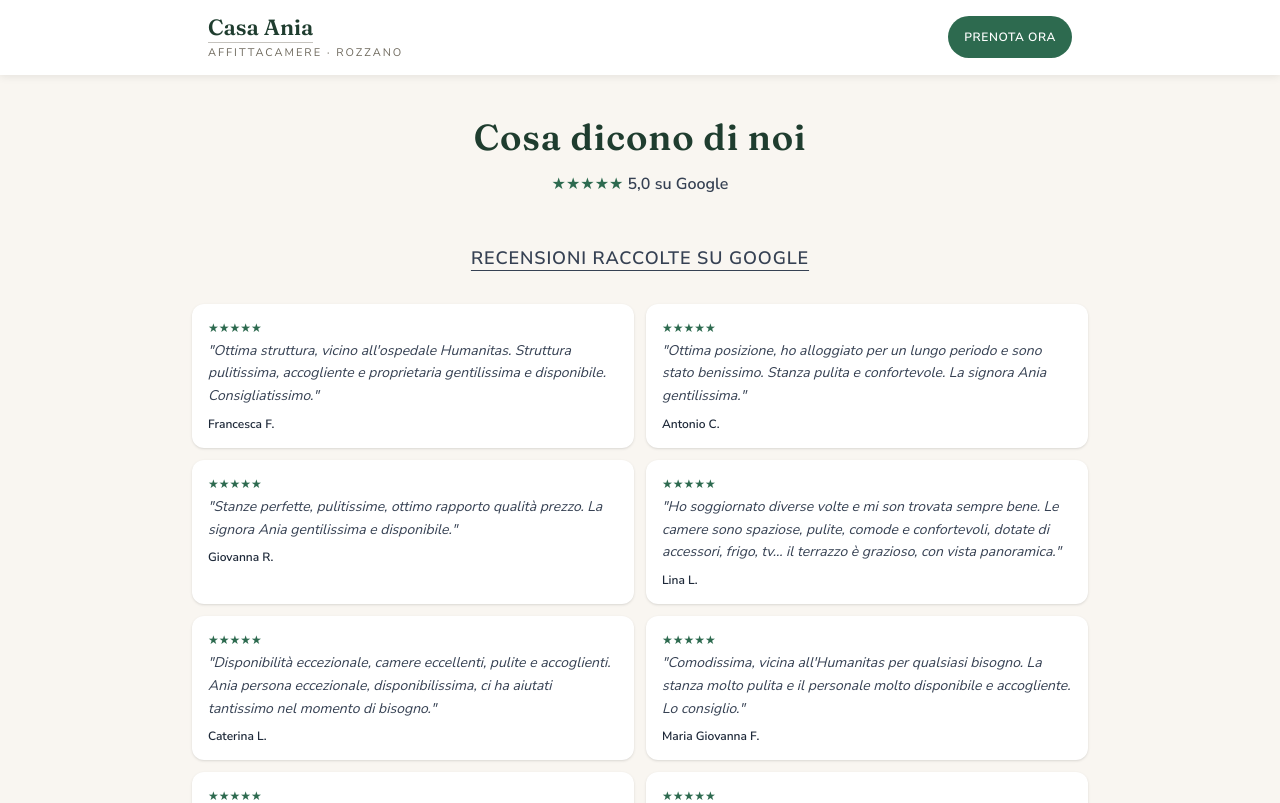
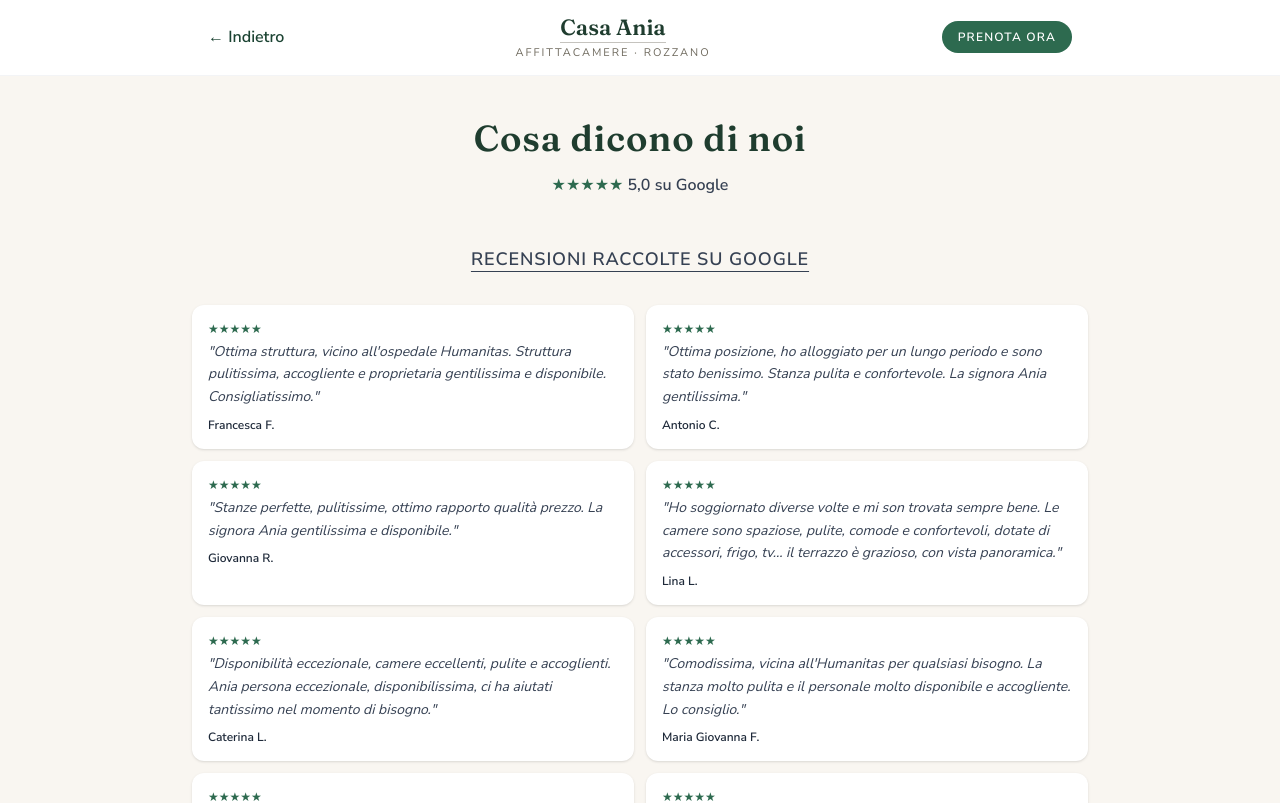
Before and after one commit to CasaAnia/sito-casaania, a Next.js app: page /recensioni in a window 1280 px wide. Shown: the top 803 px of the page. Built offline with nearby package versions, Linux system fonts and the light colour scheme.

Commit message:
Aggiungi pulsante Indietro nell'header della pagina recensioni

```diff
--- a/app/recensioni/page.tsx
+++ b/app/recensioni/page.tsx
@@ -135,16 +135,16 @@ export default function Recensioni() {
   return (
     <main className="min-h-screen text-gray-900" style={{ backgroundColor: '#f9f6f1' }}>
       {/* HEADER */}
-      <header className="bg-white sticky top-0 z-50" style={{ boxShadow: '0 2px 8px rgba(0,0,0,0.08)' }}>
-        <div className="max-w-4xl mx-auto px-4 py-4 flex items-center justify-between">
-          <Link href="/">
-            <Logo />
+      <header className="bg-white border-b border-gray-100 sticky top-0 z-40">
+        <div className="max-w-4xl mx-auto px-4 py-4 grid grid-cols-[auto_1fr_auto] items-center gap-2">
+          <Link href="/" className="justify-self-start text-green-800 font-bold hover:text-green-600 transition-colors whitespace-nowrap">
+            ← Indietro
           </Link>
-          <Link
-            href="/prenota"
-            style={{ fontSize: '0.75rem', letterSpacing: '0.05em' }}
-            className="bg-green-700 hover:bg-green-800 transition-colors text-white font-semibold px-4 py-3 rounded-full uppercase whitespace-nowrap"
-          >
+          <Link href="/" className="justify-self-center">
+            <Logo compactOnMobile />
+          </Link>
+          <Link href="/prenota"
+            className="justify-self-end bg-green-700 hover:bg-green-800 transition-colors text-white text-xs font-semibold px-4 py-2 rounded-full tracking-widest uppercase whitespace-nowrap">
             Prenota ora
           </Link>
         </div>
```
